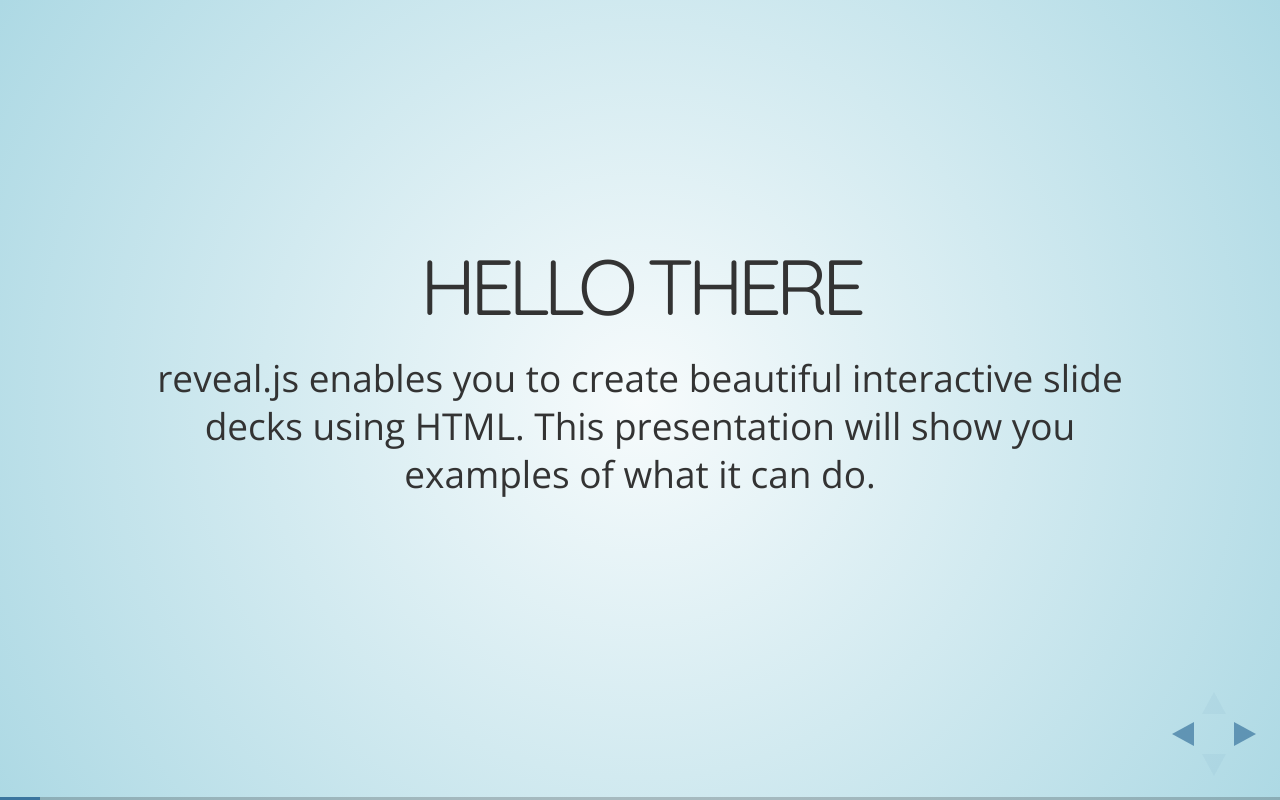
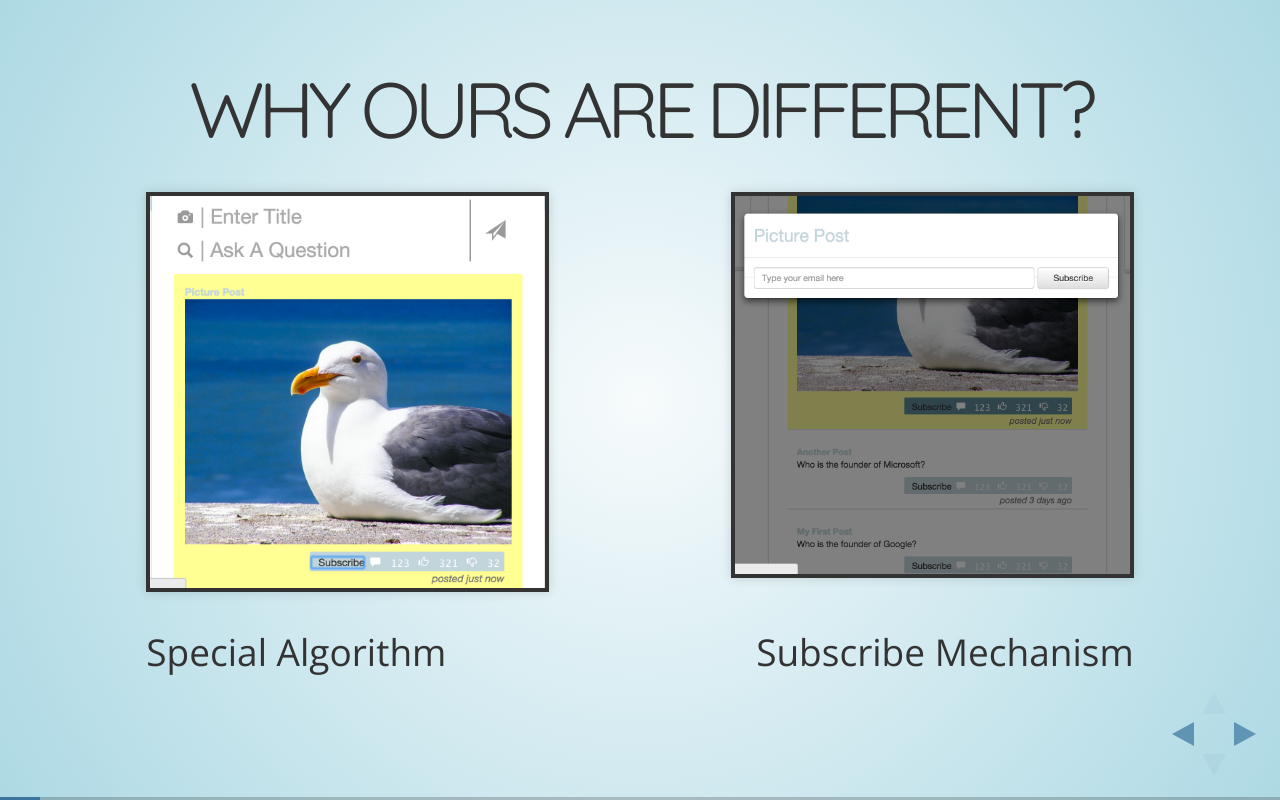
Before and after one commit to 7thsoncomp3111/7thsoncomp3111.github.io, a website: page p/index.html in a window 1280 px wide. Both pictures are taken after a click on the element 1251 px from the left and 734 px from the top of the page. Drawn offline with nearby package versions, Linux system fonts and the light colour scheme.

Commit message:
Adding Presentation
Rey’s part ( at first slide )

```diff
--- a/p/index.html
+++ b/p/index.html
@@ -64,10 +64,14 @@
 
 				<!-- END Common/Typical Features Intro -->
 				<section>
-					<h2>Hello There</h2>
-					<p>
-						reveal.js enables you to create beautiful interactive slide decks using HTML. This presentation will show you examples of what it can do.
-					</p>
+					<h2>Why ours are different?</h2>
+					<img src="resource/sorting.png" style="width:40%; margin-right:1%; float:left;" />
+
+					<img src="resource/subscribe.png" style="width:40%; float:right;" />
+					<div style="clear:both;">
+					<p style="float:left;">Special Algorithm</p>
+					<p style="float:right;">Subscribe Mechanism</p>
+					</div>
 				</section>
 
 				<!-- Example of nested vertical slides -->
```
Also changed, not shown: p/resource/sorting.png (added), p/resource/subscribe.png (added).
